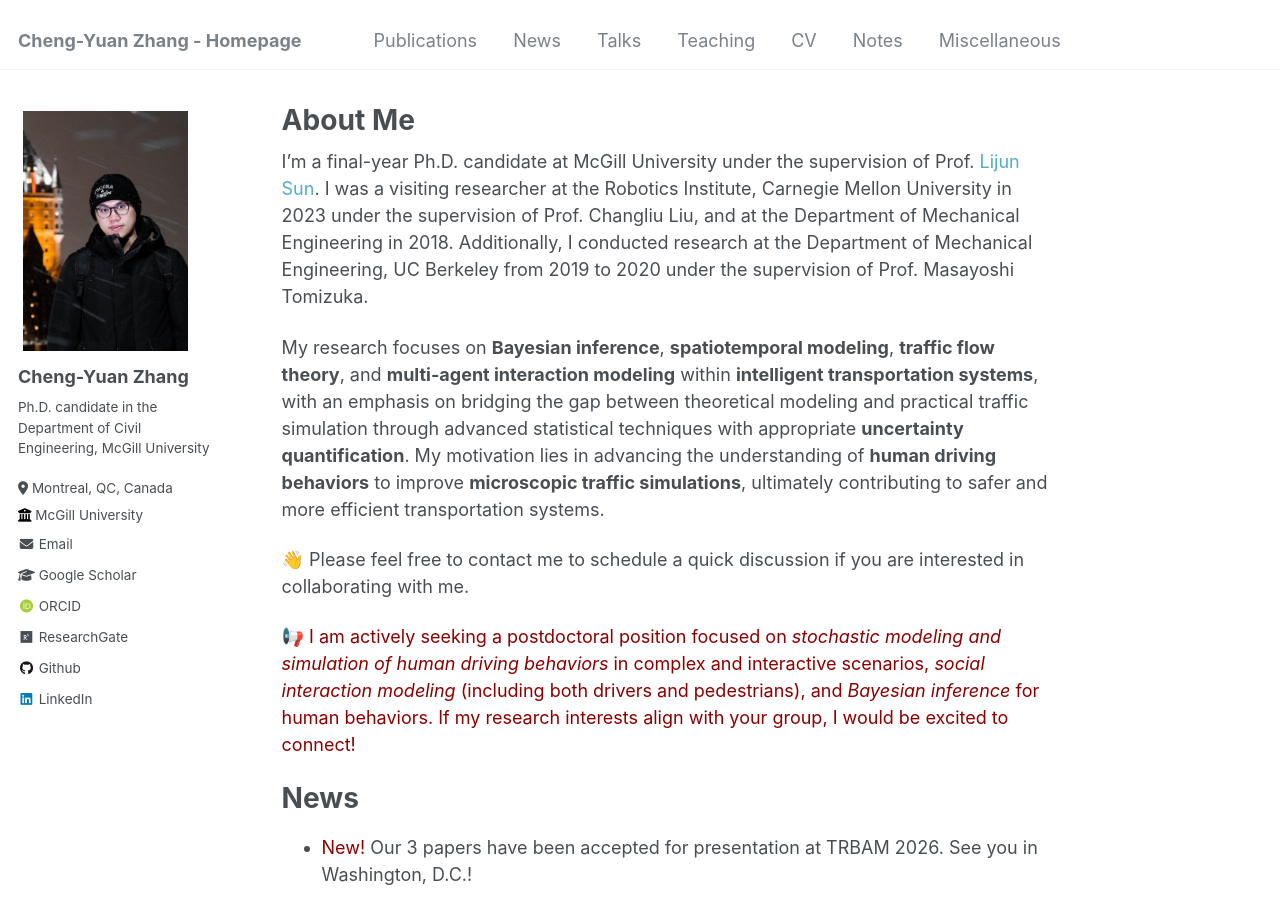
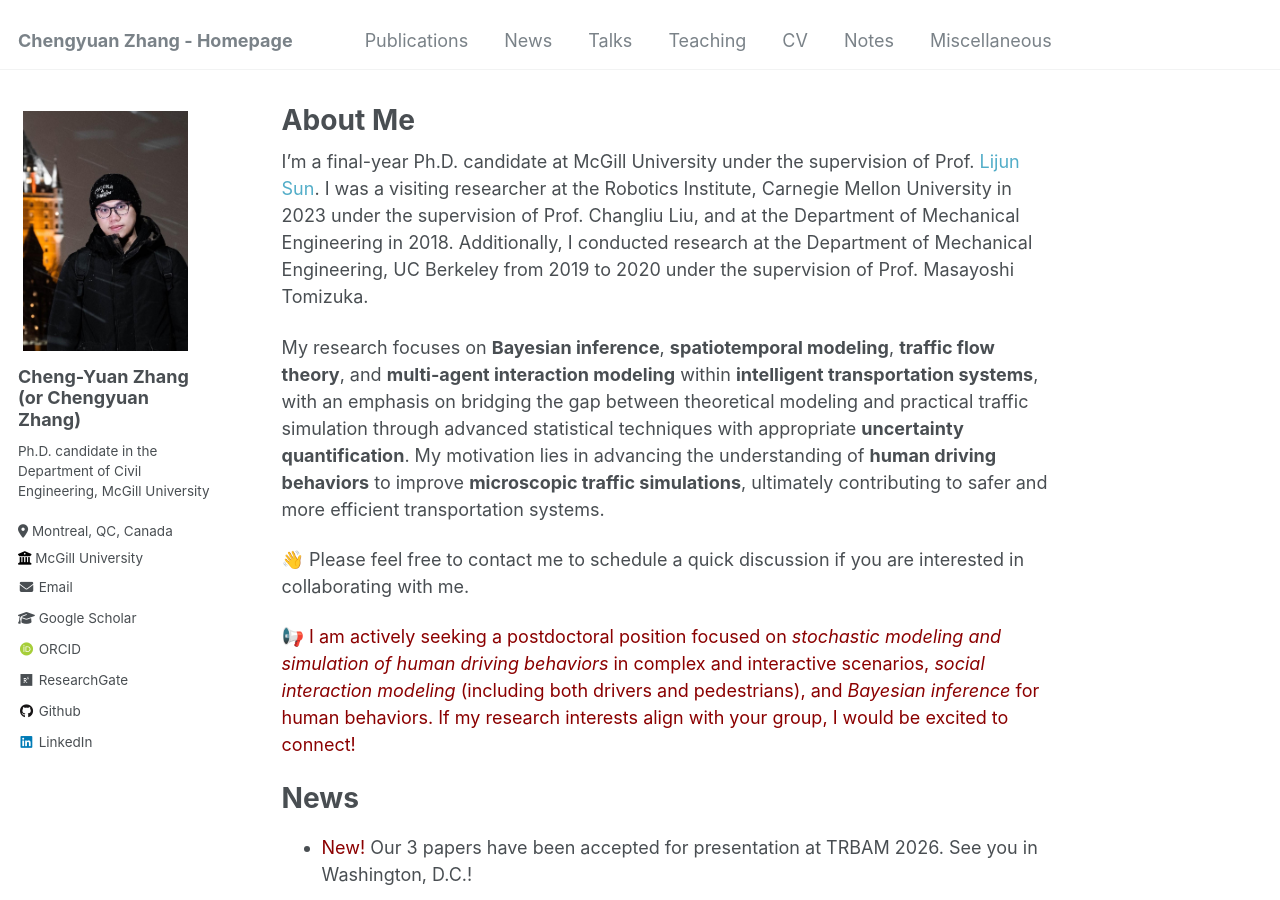
Before and after one commit to Chengyuan-Zhang/chengyuan-zhang.github.io, a Jekyll site: the page built from _pages/about.md, in a window 1280 px wide and 900 px high. Built offline with Jekyll 4.4.1, drawn with Linux system fonts in a browser that asks for light colours; some web fonts are replaced; comment, search, counter and statistics services are not loaded.

Commit message:
update: name

```diff
--- a/_config.yml
+++ b/_config.yml
@@ -7,7 +7,7 @@
 
 # Site Settings
 locale                   : "en-CA"
-title                    : "Cheng-Yuan Zhang - Homepage"
+title                    : "Chengyuan Zhang - Homepage"
 title_separator          : "-"
 name                     : &name "Cheng-Yuan ZHANG"
 description              : &description "Cheng-Yuan Zhang is a Ph.D. candidate at McGill University under the supervision of Prof. Lijun Sun."
@@ -80,7 +80,7 @@ analytics:
 
 # Site Author
 author:
-  name             : "Cheng-Yuan Zhang"
+  name             : "Cheng-Yuan Zhang (or Chengyuan Zhang)"
   avatar           : "Chengyuan.jpg"
   bio              : "Ph.D. candidate in the Department of Civil Engineering, McGill University"
   location         : "Montreal, QC, Canada"
```
